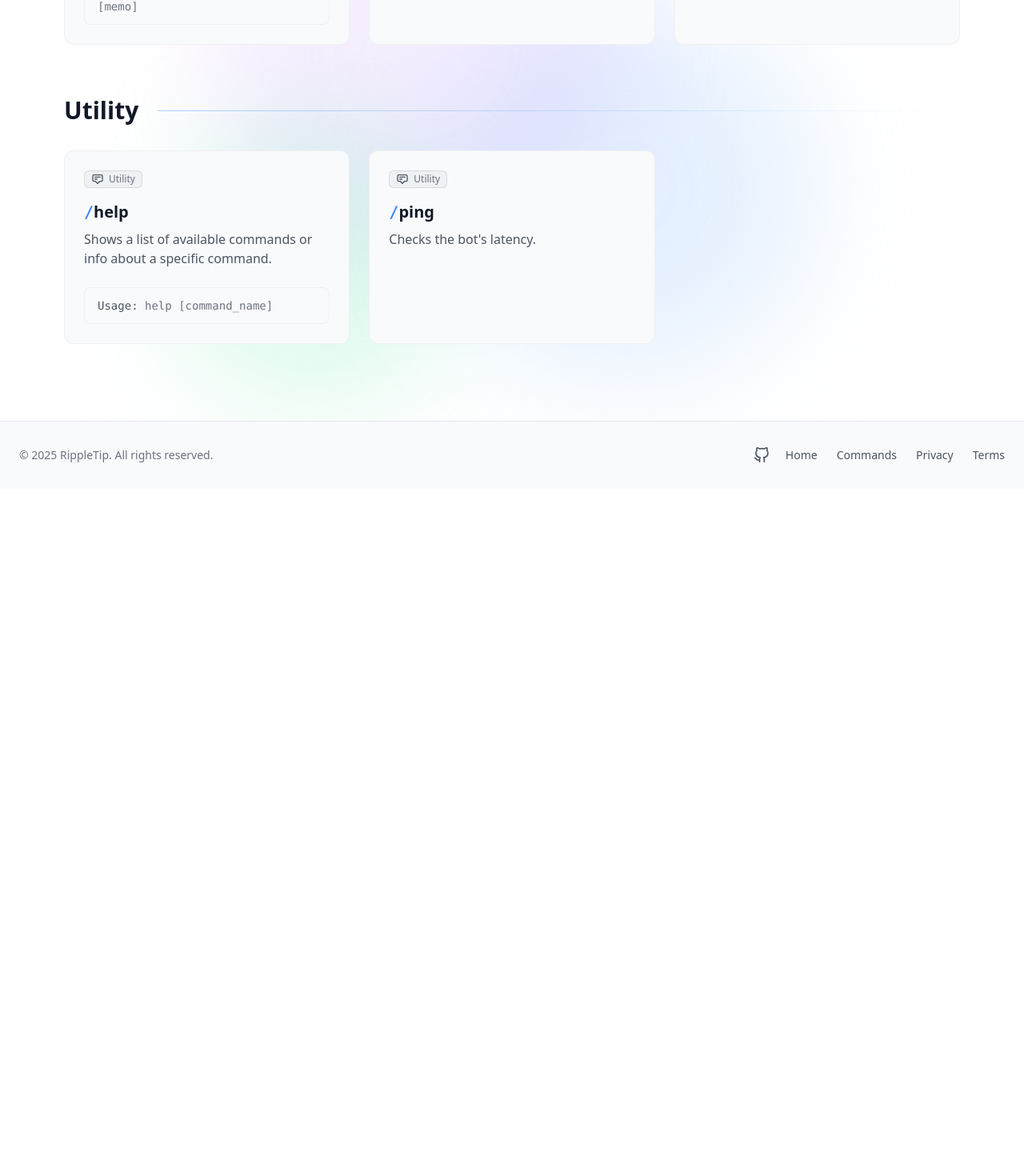
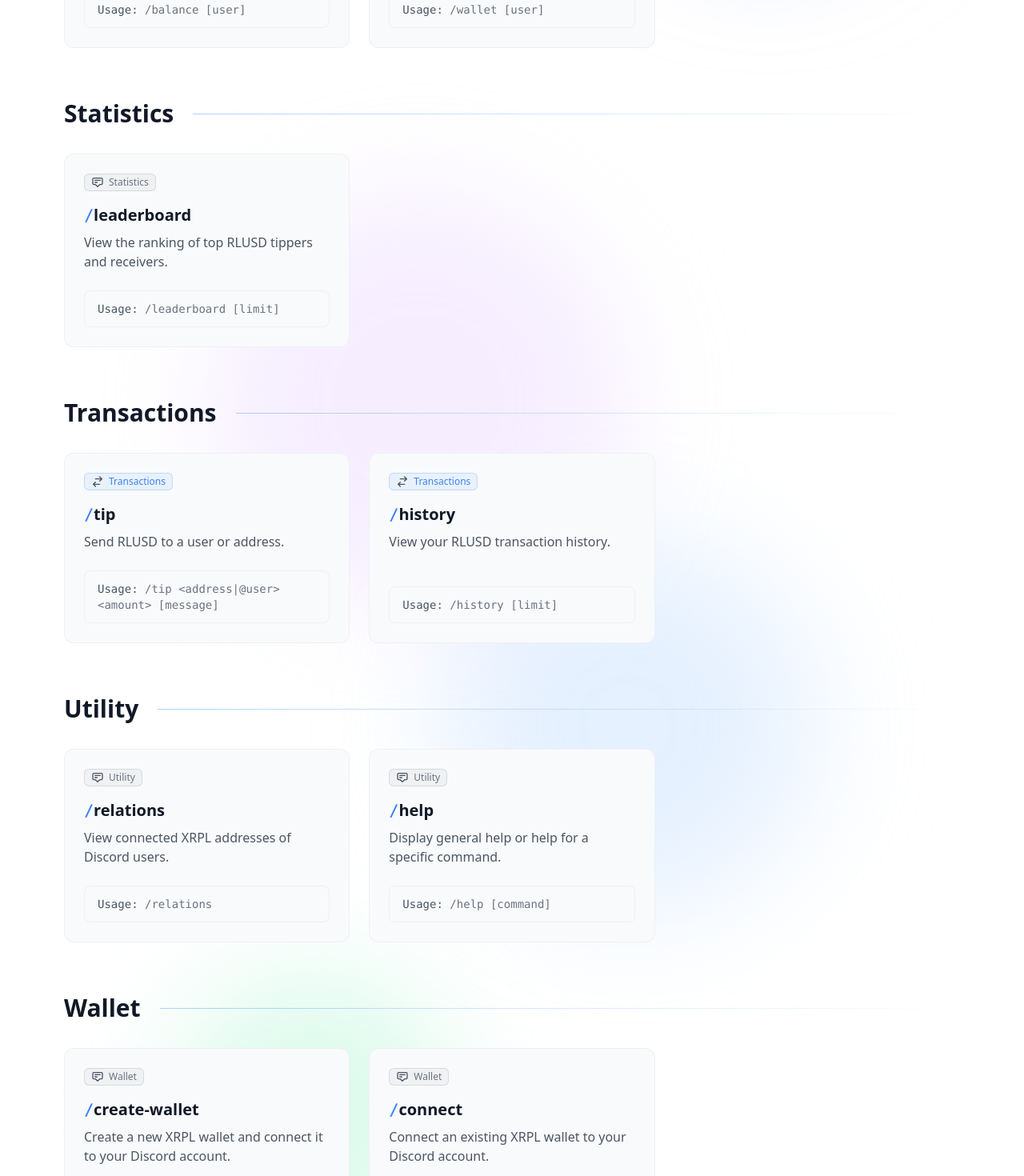
Before and after one commit to KyllianGenot/RippleTip-Website, a React (Vite) app: page /commands in a window 1280 px wide. Shown: the part 720-2190 px from the top of the page at 80% size. Before the commit the page ends 1331 px from the top, so only its background shows below. Built offline with nearby package versions, Linux system fonts and the light colour scheme.

Commit message:
feat: ✨ update redirection and commands page

```diff
--- a/src/constants/commands.ts
+++ b/src/constants/commands.ts
@@ -1,31 +1,58 @@
 import type { BotCommand } from '../types';
 
-export const SAMPLE_COMMANDS: BotCommand[] = [
+export const COMMANDS: BotCommand[] = [
   {
-    name: 'tip',
-    description: 'Sends a tip to another user.',
-    usage: 'tip <@user> <amount> [memo]',
+    name: 'create-wallet',
+    description: 'Create a new XRPL wallet and connect it to your Discord account.',
+    usage: '/create-wallet',
+    category: 'Wallet',
+  },
+  {
+    name: 'connect',
+    description: 'Connect an existing XRPL wallet to your Discord account.',
+    usage: '/connect <address> <seed>',
+    category: 'Wallet',
+  },
+  {
+    name: 'balance',
+    description: 'Check your RLUSD balance or that of another user.',
+    usage: '/balance [user]',
     category: 'Core',
   },
   {
-    name: 'balance',
-    description: 'Check your current balance.',
+    name: 'wallet',
+    description: 'Display your or another user\'s wallet address and QR code.',
+    usage: '/wallet [user]',
     category: 'Core',
   },
   {
-    name: 'help',
-    description: 'Shows a list of available commands or info about a specific command.',
-    usage: 'help [command_name]',
+    name: 'tip',
+    description: 'Send RLUSD to a user or address.',
+    usage: '/tip <address|@user> <amount> [message]',
+    category: 'Transactions',
+  },
+  {
+    name: 'history',
+    description: 'View your RLUSD transaction history.',
+    usage: '/history [limit]',
+    category: 'Transactions',
+  },
+  {
+    name: 'relations',
+    description: 'View connected XRPL addresses of Discord users.',
+    usage: '/relations',
     category: 'Utility',
   },
   {
-    name: 'ping',
-    description: 'Checks the bot\'s latency.',
+    name: 'leaderboard',
+    description: 'View the ranking of top RLUSD tippers and receivers.',
+    usage: '/leaderboard [limit]',
+    category: 'Statistics',
+  },
+  {
+    name: 'help',
+    description: 'Display general help or help for a specific command.',
+    usage: '/help [command]',
     category: 'Utility',
   },
-   {
-    name: 'deposit',
-    description: 'Get your deposit address.',
-    category: 'Core',
-  },
 ];
--- a/src/pages/CommandsPage.tsx
+++ b/src/pages/CommandsPage.tsx
@@ -1,5 +1,5 @@
 import { useState, useMemo } from 'react';
-import { SAMPLE_COMMANDS } from '../constants';
+import { COMMANDS } from '../constants';
 import { CommandCard } from '../components/features';
 import type { BotCommand } from '../types';
 import { motion } from 'framer-motion';
@@ -15,10 +15,10 @@ const CommandsPage = () => {
 
   const filteredCommands = useMemo(() => {
     if (!searchTerm.trim()) {
-      return SAMPLE_COMMANDS;
+      return COMMANDS;
     }
     const lowerCaseSearchTerm = searchTerm.toLowerCase();
-    return SAMPLE_COMMANDS.filter(
+    return COMMANDS.filter(
       (command) =>
         command.name.toLowerCase().includes(lowerCaseSearchTerm) ||
         command.description.toLowerCase().includes(lowerCaseSearchTerm)
```
Also changed, not shown: vercel.json (added).
